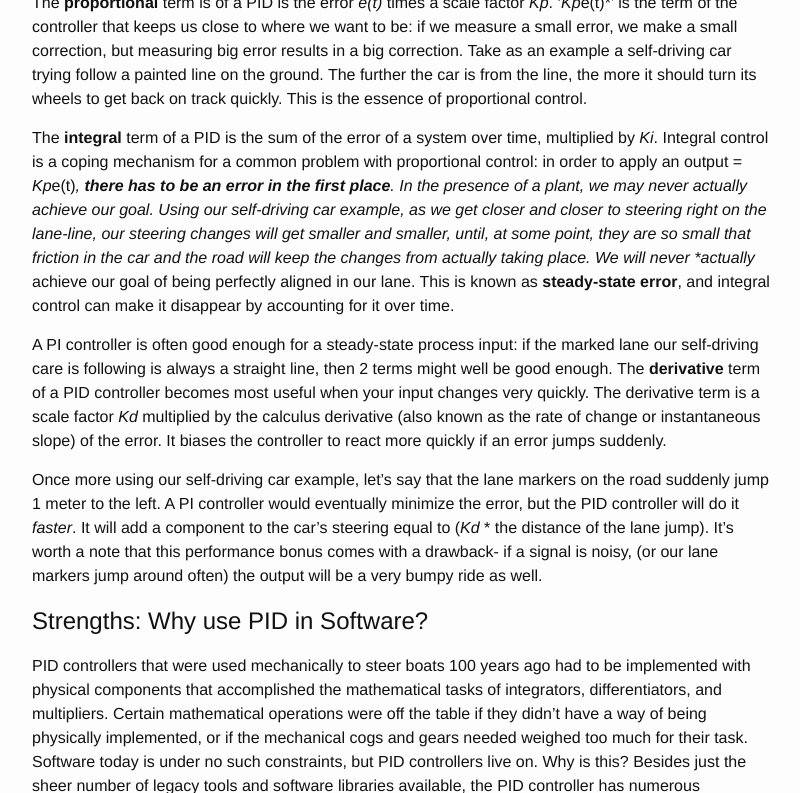
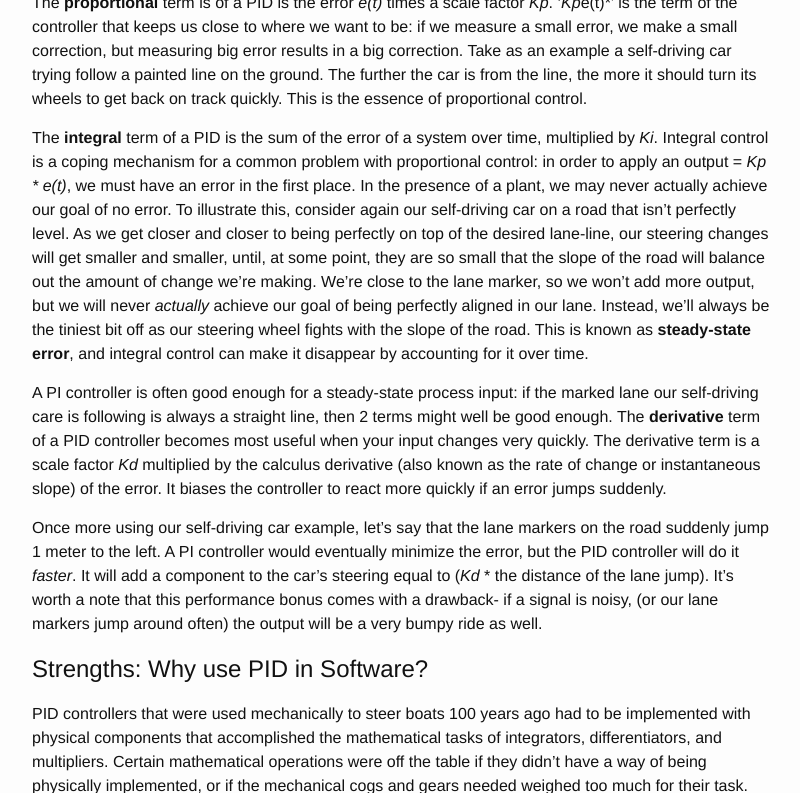
Before and after one commit to crashtherobotsite/crashtherobotsite, a Jekyll site: the page built from _posts/2016-09-27-were-all-still-using-pid-controllers.markdown, in a window 1280 px wide and 900 px high, scrolled down 1183 px, cut to the strip 107-900 px from the top of the window. Shown: the whole strip, without its empty margins (238-1038 px from the left). Built offline with Jekyll 4.4.1, drawn with Linux system fonts in a browser that asks for light colours; comment, search, counter and statistics services are not loaded.

Commit message:
modified pid example.

```diff
--- a/_posts/2016-09-27-were-all-still-using-pid-controllers.markdown
+++ b/_posts/2016-09-27-were-all-still-using-pid-controllers.markdown
@@ -22,7 +22,7 @@ A **Proportional-Integral-Derivative Controller** (PID for short) is common type
 
 The **proportional** term is of a PID is the error *e(t)* times a scale factor *Kp*.  '*Kp*e(t)*' is the term of the controller that keeps us close to where we want to be: if we measure a small error, we make a small correction, but measuring big error results in a big correction.  Take as an example a self-driving car trying follow a painted line on the ground. The further the car is from the line, the more it should turn its wheels to get back on track quickly.  This is the essence of proportional control.
 
-The **integral** term of a PID is the sum of the error of a system over time, multiplied by *Ki*.  Integral control is a coping mechanism for a common problem with proportional control:  in order to apply an output = *Kp*e(t)*,  **there has to be an error in the first place**.  In the presence of a plant, we may never actually achieve our goal.  Using our self-driving car example, as we get closer and closer to steering right on the lane-line, our steering changes will get smaller and smaller, until, at some point, they are so small that friction in the car and the road will keep the changes from actually taking place. We will never *actually* achieve our goal of being perfectly aligned in our lane.  This is known as **steady-state error**, and integral control can make it disappear by accounting for it over time.
+The **integral** term of a PID is the sum of the error of a system over time, multiplied by *Ki*.  Integral control is a coping mechanism for a common problem with proportional control:  in order to apply an output = *Kp * e(t)*,  we must have an error in the first place.  In the presence of a plant, we may never actually achieve our goal of no error. To illustrate this, consider again our self-driving car on a road that isn't perfectly level.   As we get closer and closer to being perfectly on top of the desired lane-line, our steering changes will get smaller and smaller, until, at some point, they are so small that the slope of the road will balance out the amount of change we're making.  We're close to the lane marker, so we won't add more output, but we will never *actually* achieve our goal of being perfectly aligned in our lane. Instead, we'll always be the tiniest bit off as our steering wheel fights with the slope of the road. This is known as **steady-state error**, and integral control can make it disappear by accounting for it over time.
 
 A PI controller is often good enough for a steady-state process input: if the marked lane our self-driving care is following is always a straight line, then 2 terms might well be good enough. The **derivative** term of a PID controller becomes most useful when your input changes very quickly.  The derivative term is a scale factor *Kd* multiplied by the calculus derivative (also known as the rate of change or instantaneous slope) of the error.  It biases the controller to react more quickly if an error jumps suddenly.
 
```
